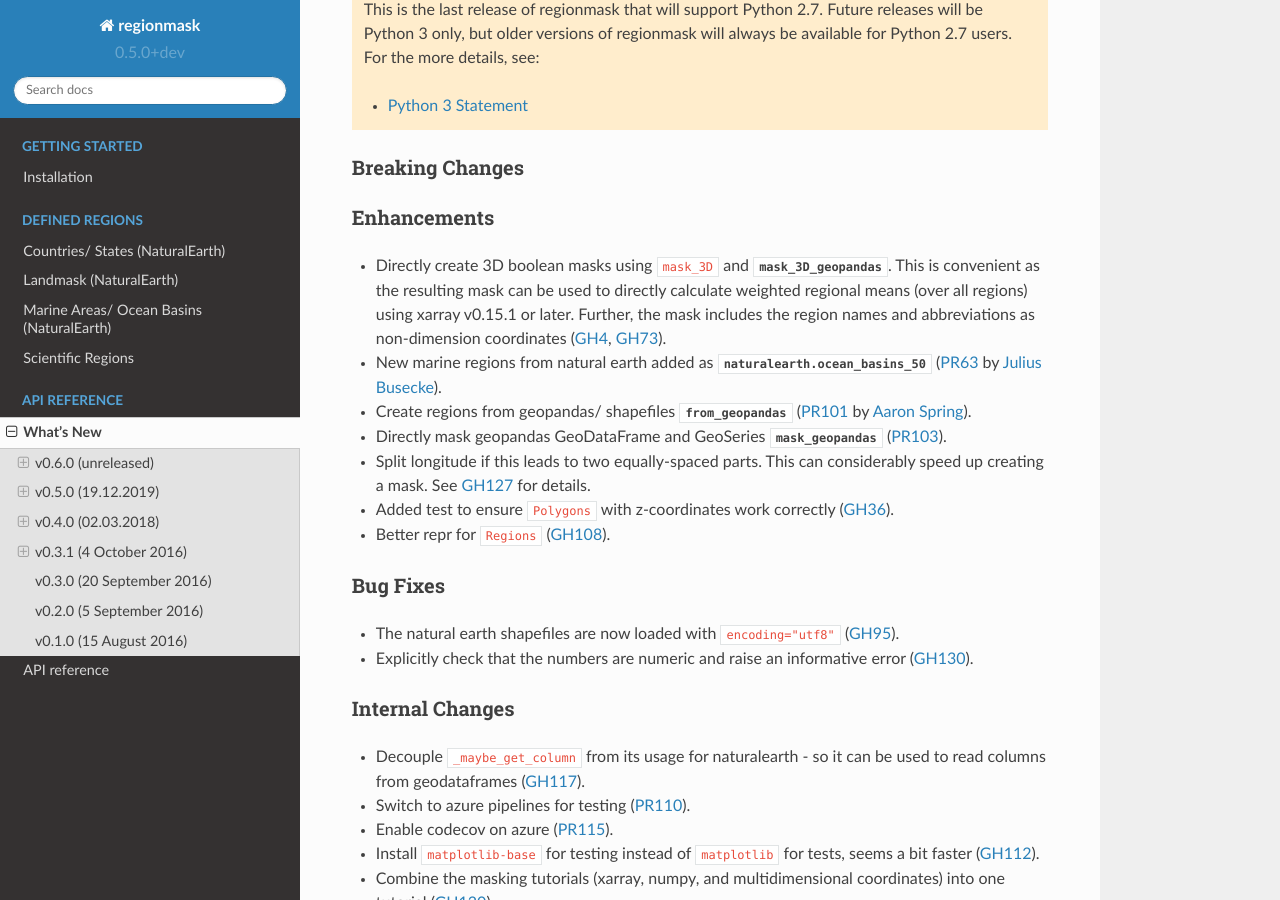
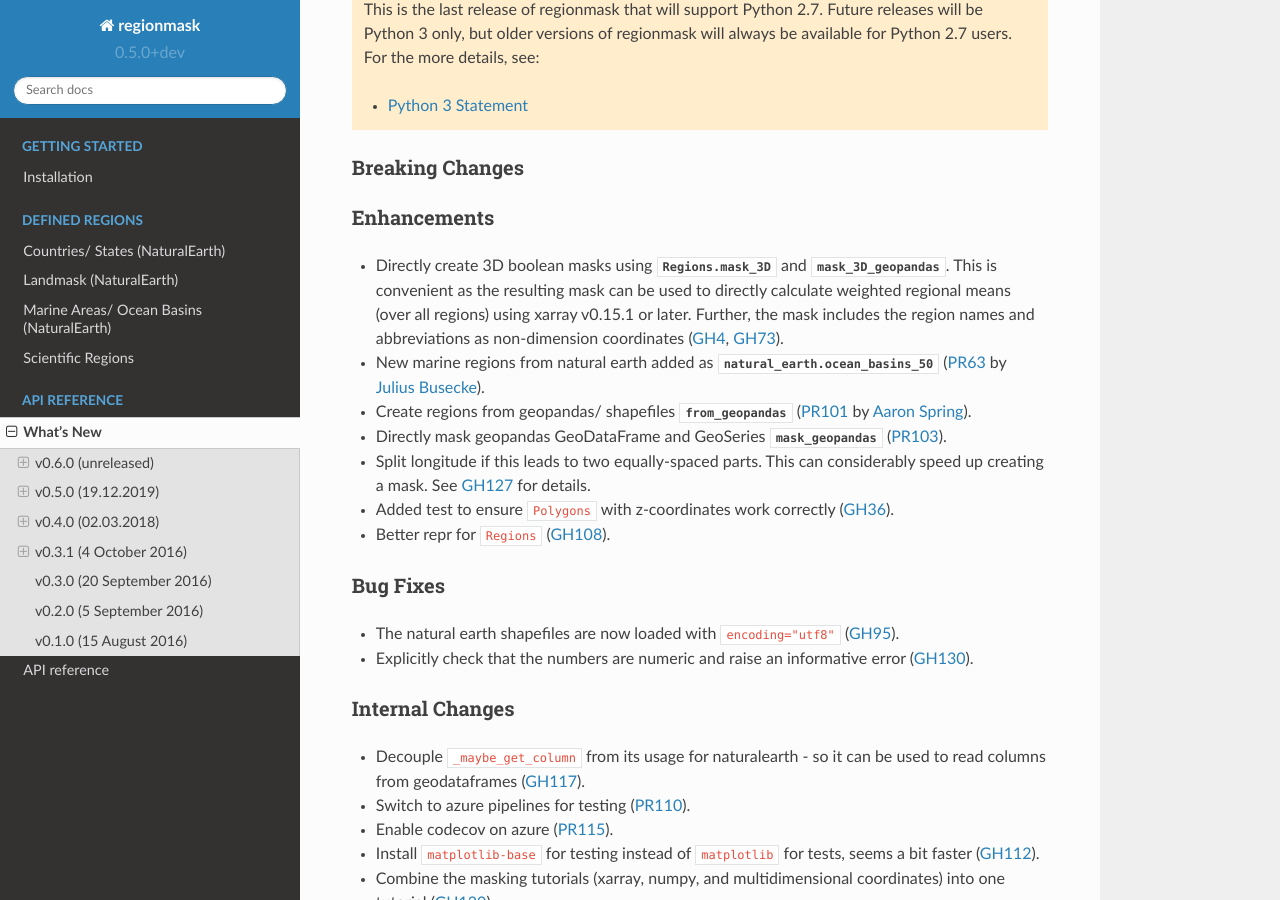
Before and after one commit to regionmask/regionmask, a Sphinx documentation site: the page built from docs/whats_new.rst, in a window 1280 px wide and 900 px high, scrolled down 383 px. Built offline with Sphinx 7.4.7 and the Read the Docs theme 2.0.0, drawn with Linux system fonts in a browser that asks for light colours; pages that are not in the unit, such as notebooks, are missing from menus.

Commit message:
some more doc stuff

```diff
--- a/docs/index.rst
+++ b/docs/index.rst
@@ -27,7 +27,8 @@ regionmask is a Python module that:
 - can be used to create masks of the regions for arbitrary longitude
   and latitude grids (:doc:`2D integer masks<notebooks/mask_2D>` and
   :doc:`3D boolean masks<notebooks/mask_3D>`).
-- arbitrary regions can be defined easily (:doc:`tutorial<notebooks/create_own_regions>`)
+- Support for shapefiles is provided via geopandas (:doc:`tutorial<notebooks/geopandas>`).
+- arbitrary regions can be defined easily (:doc:`tutorial<notebooks/create_own_regions>`).
 
 .. note::
    From version 0.5 ``regionmask`` treats points on borders differently
--- a/docs/whats_new.rst
+++ b/docs/whats_new.rst
@@ -29,12 +29,12 @@ Breaking Changes
 Enhancements
 ~~~~~~~~~~~~
 
-- Directly create 3D boolean masks using ``mask_3D`` and :py:attr:`mask_3D_geopandas`.
+- Directly create 3D boolean masks using :py:attr:`Regions.mask_3D` and :py:attr:`mask_3D_geopandas`.
   This is convenient as the resulting mask can be used to directly calculate weighted
   regional means (over all regions) using xarray v0.15.1 or later. Further, the mask
   includes the region names and abbreviations as non-dimension coordinates
   (:issue:`4`, :issue:`73`).
-- New marine regions from natural earth added as :py:attr:`naturalearth.ocean_basins_50`
+- New marine regions from natural earth added as :py:attr:`natural_earth.ocean_basins_50`
   (:pull:`63` by `Julius Busecke <https://github.com/jbusecke>`_).
 - Create regions from geopandas/ shapefiles :py:attr:`from_geopandas`
   (:pull:`101` by `Aaron Spring <https://github.com/aaronspring>`_).
```
